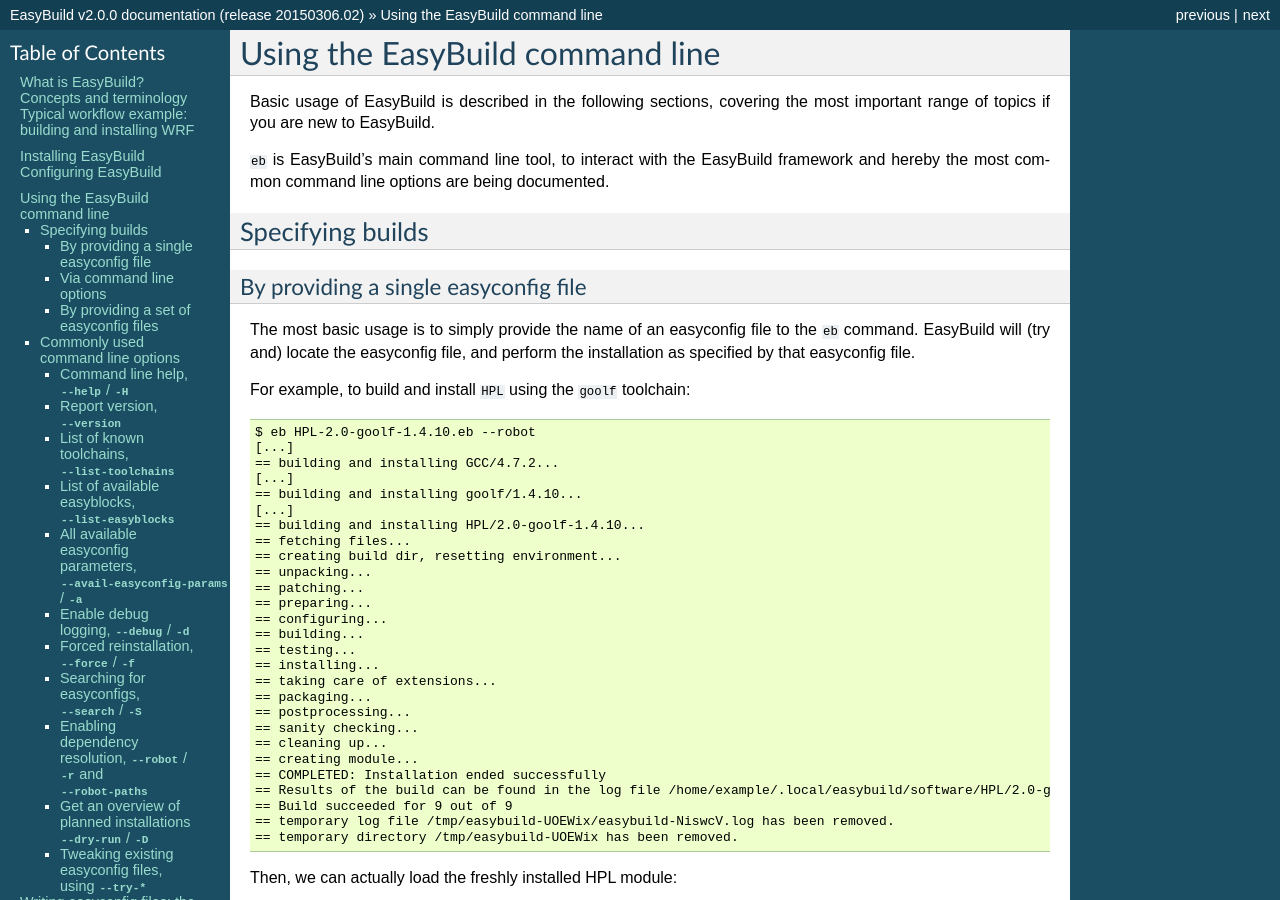
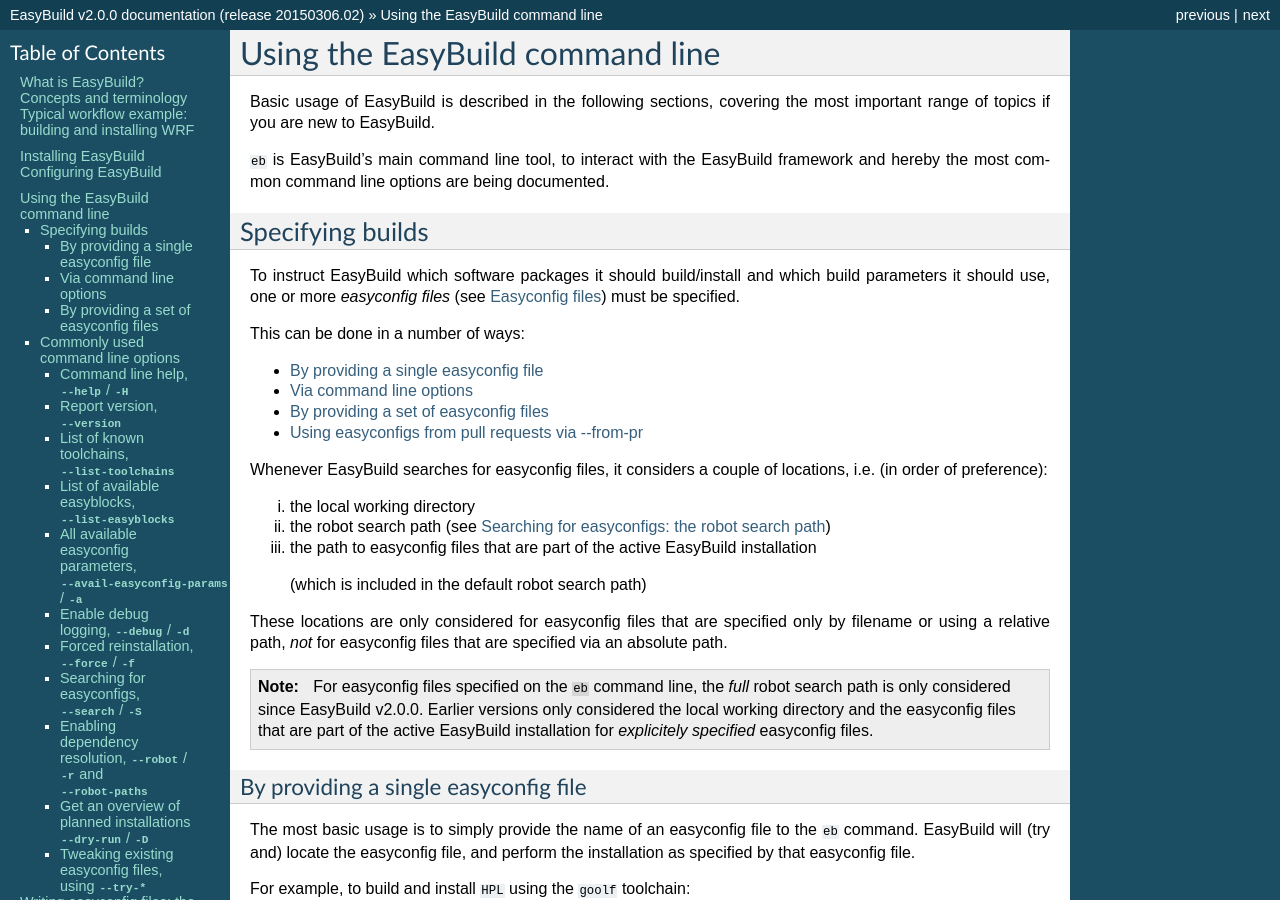
Before and after one commit to easybuilders/easybuild, a Sphinx documentation site: the page built from docs/Using_the_EasyBuild_command_line.rst, in a window 1280 px wide and 900 px high. Built offline with Sphinx 7.4.7, drawn with Linux system fonts in a browser that asks for light colours.

Commit message:
document locations where (specified) easyconfig files are being searched for

```diff
--- a/docs/Changelog.rst
+++ b/docs/Changelog.rst
@@ -6,6 +6,7 @@
 * **release 20150306.02** (`Mar 6th 2015`):
 
   * add documentation on GitHub integration features (see :ref:`integration_with_github`), mainly ``--from-pr`` (see :ref:`from_pr`)
+  * document locations where (specified) easyconfig files are being searched for (see :ref:`specifying_easyconfigs`)
 * **release 20150306.01** (`Mar 6th 2015`):
 
   * add documentation on no longer supported functionality (see :ref:`no_longer_supported`)
--- a/docs/Using_the_EasyBuild_command_line.rst
+++ b/docs/Using_the_EasyBuild_command_line.rst
@@ -8,8 +8,37 @@
 ``eb`` is EasyBuild’s main command line tool, to interact with the EasyBuild framework
 and hereby the most common command line options are being documented.
 
+.. _specifying_easyconfigs:
+
 Specifying builds
 -----------------
+
+To instruct EasyBuild which software packages it should build/install and which build parameters it should use,
+one or more *easyconfig files* (see :ref:`easyconfig_files`) must be specified.
+
+This can be done in a number of ways:
+
+* :ref:`specifying_easyconfigs_single`
+* :ref:`specifying_easyconfigs_command_line`
+* :ref:`specifying_easyconfigs_set_of_easyconfigs`
+* :ref:`from_pr`
+
+Whenever EasyBuild searches for easyconfig files, it considers a couple of locations, i.e. (in order of preference):
+
+(i) the local working directory
+(ii) the robot search path (see :ref:`robot_search_path`)
+(iii) the path to easyconfig files that are part of the active EasyBuild installation
+  (which is included in the default robot search path)
+
+These locations are only considered for easyconfig files that are specified only by filename or using a relative path,
+*not* for easyconfig files that are specified via an absolute path.
+
+.. note::
+  For easyconfig files specified on the ``eb`` command line, the *full* robot search path is only considered since
+  EasyBuild v2.0.0. Earlier versions only considered the local working directory and the easyconfig files that are
+  part of the active EasyBuild installation for *explicitely specified* easyconfig files.
+
+.. _specifying_easyconfigs_single:
 
 By providing a single easyconfig file
 ~~~~~~~~~~~~~~~~~~~~~~~~~~~~~~~~~~~~~
@@ -62,6 +91,9 @@
 .. tip:: You may wish to modify the installation prefix (e.g., using ``--prefix`` or by defining ``$EASYBUILD_PREFIX``),
   in order to redefine the build/install/source path prefix to be used; default value is: ``$HOME/.local/easybuild``.
 
+
+.. _specifying_easyconfigs_command_line:
+
 Via command line options
 ~~~~~~~~~~~~~~~~~~~~~~~~
 
@@ -81,6 +113,8 @@
 
 At this point, a module ``HPCG/2.1-goolf-1.4.10`` should have been installed.
 
+
+.. _specifying_easyconfigs_set_of_easyconfigs:
 
 By providing a set of easyconfig files
 ~~~~~~~~~~~~~~~~~~~~~~~~~~~~~~~~~~~~~~
@@ -348,6 +382,8 @@
 
     add_dependencies: no module 'GCC/4.7.2' found for dependency {...}
 
+.. _robot_search_path:
+
 Searching for easyconfigs: the robot search path
 ^^^^^^^^^^^^^^^^^^^^^^^^^^^^^^^^^^^^^^^^^^^^^^^^
 
```
